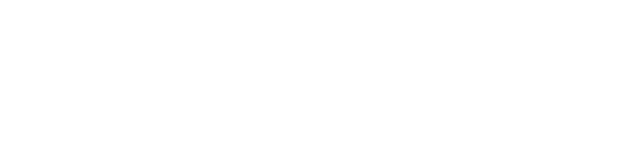
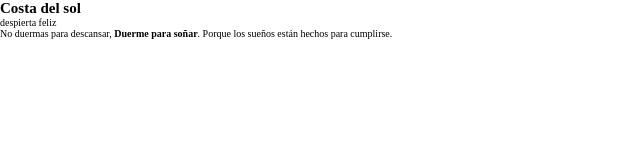
Before and after one commit to brenpc1443/mobile-view, a plain HTML site: page index.html in a window 1280 px wide. Shown: the whole page, without its empty margins (0-640 px from the left). Drawn offline with Linux system fonts and the light colour scheme.

Commit message:
se agrego la seccion contenedora y dentro de esta, la seccion titulo y texto

```diff
--- a/index.html
+++ b/index.html
@@ -6,12 +6,26 @@
     <meta name="viewport" content="width=device-width, initial-scale=1.0" />
     <title>Costa Del Sol</title>
     <link rel="stylesheet" href="./styles.css" />
-    <style>
-      @import url("https://fonts.googleapis.com/css2?family=Comfortaa&display=swap");
-    </style>
+    <link
+      href="https://fonts.googleapis.com/css2?family=Comfortaa&display=swap"
+      rel="stylesheet"
+    />
   </head>
   <body>
-    <header></header>
+    <header>
+      <section class="header-container">
+        <div class="header-title">
+            <h1>Costa del sol</h1>
+            <p>despierta feliz</p>
+          </div>
+          <div class="header-text">
+            <p>
+              No duermas para descansar, <b>Duerme para soñar</b>. Porque los sueños
+              están hechos para cumplirse.
+            </p>
+          </div>
+      </section>
+    </header>
     <main></main>
     <footer></footer>
   </body>
```
